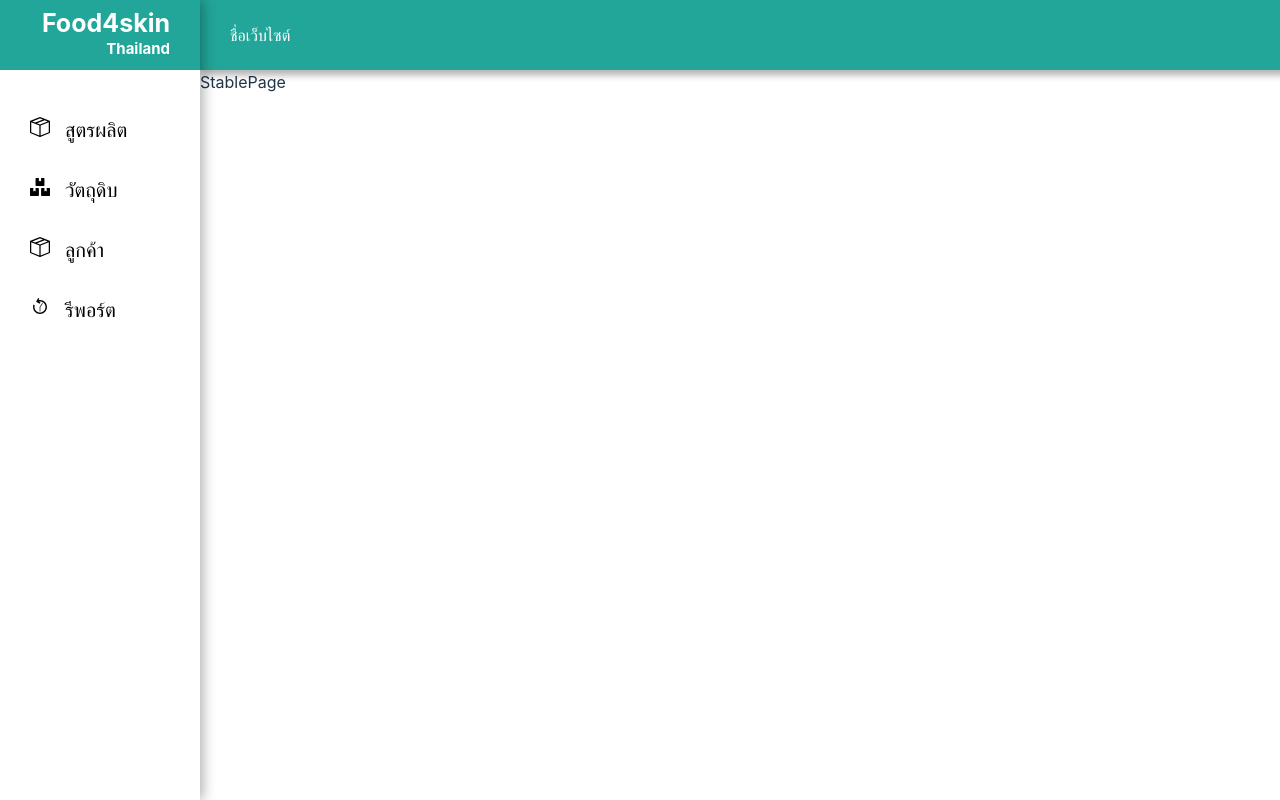
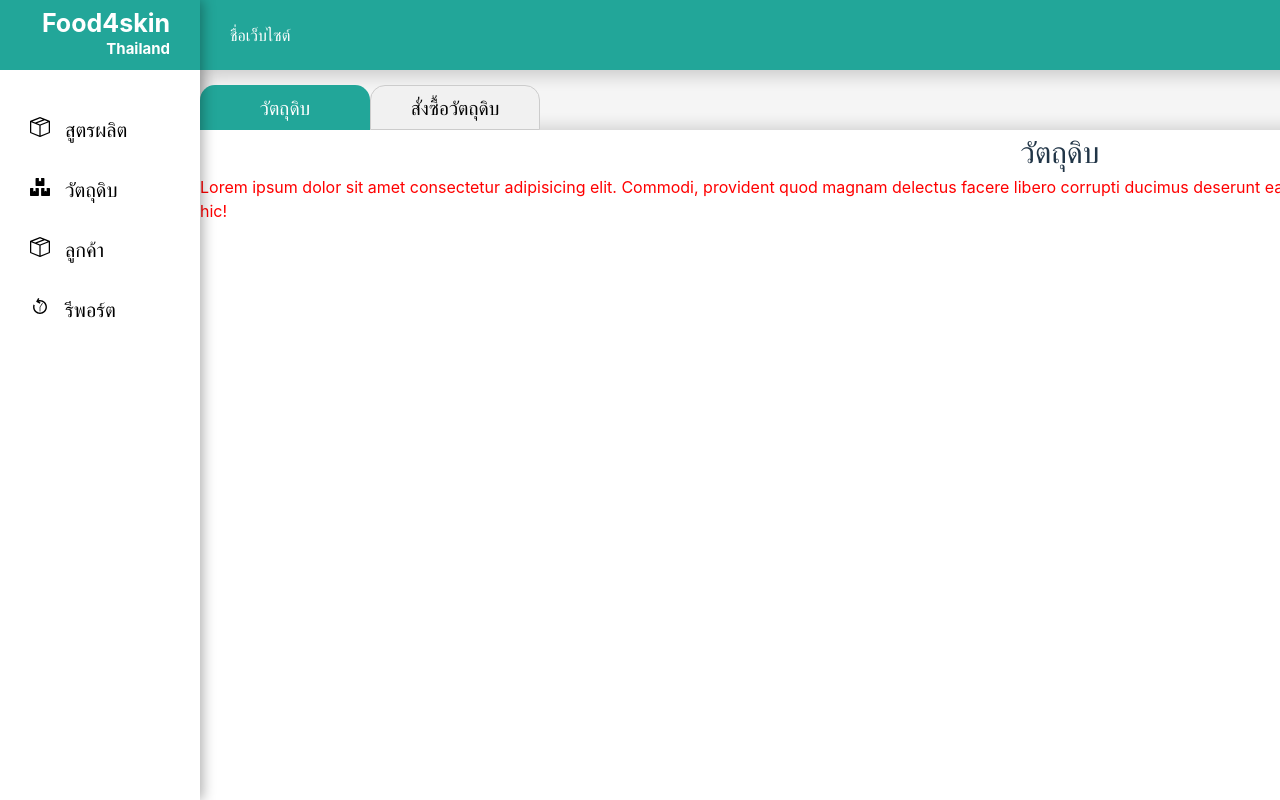
Before and after one commit to TheerawatPU/code-Project, a React (Vite) app in the folder front/: page /StablePage in a window 1280 px wide. Shown: the top 800 px of the page. Built offline with nearby package versions, Linux system fonts and the light colour scheme.

Commit message:
1.16 29-7

```diff
--- /dev/null
+++ b/front/src/CSS/Stable.css
@@ -0,0 +1,58 @@
+/* .tabsgrubs {
+  background: violet;
+}
+.tabsgrubs ul {
+  display: flex;
+  background: rgb(238, 130, 130);
+  list-style: none;
+  margin-top: 20px;
+}
+.tabsgrubs button {
+  background: #22a699;
+  color: white;
+  border-radius: 22px 20px 1px 1px;
+  border: 1px solid #12e2b8;
+}
+.tabsgrubs button:active  {
+  background: #00ffe5;
+  color: white;
+  border-radius: 22px 20px 1px 1px;
+  border: 1px solid #12e2b8;
+} */
+
+
+/* CSS สำหรับแท็บทั้งสอง */
+.tabsgrubs ul {
+    list-style-type: none;
+    /* margin-top: 20px; */
+    display: flex;
+    background: #f5f5f5;
+    height: 60px;
+    flex-direction: row;
+    align-items: flex-end;
+    box-shadow: inset 1px 2px 15px 5px rgb(0 0 0 / 16%);
+
+  }
+
+  .tabsgrubs li {
+    margin: 0 0px;
+  }
+
+  .tabsgrubs button {
+    background-color: #f1f1f1;
+    border: 1px solid #ccc;
+    padding: 8px 16px;
+    cursor: pointer;
+    /* outline: none; */
+    border-radius: 15px 15px 0px 0px;
+    width: 170px;
+    height: 45px;
+    font-size: 1.2rem;
+  }
+
+  /* CSS สำหรับแท็บที่เลือก */
+  .tabsgrubs button.active {
+    background-color: #22a699;
+    color: #ffffff;
+    border: none;
+  }
--- a/front/src/page/StablePage/StablePage.jsx
+++ b/front/src/page/StablePage/StablePage.jsx
@@ -1,9 +1,41 @@
-import React from 'react'
+import React, { useState } from "react";
+import "../../CSS/Stable.css";
+import TabContent1 from "./TabStable/TabContent1";
+import TabContent2 from "./TabStable/TabContent2";
 
 function StablePage() {
+  const [activeTab, setActiveTab] = useState(1);
+
+  const handleTabChange = (tab) => {
+    setActiveTab(tab);
+  };
+
   return (
-    <div>StablePage</div>
-  )
+    <>
+      <div className="tabsgrubs">
+        <ul>
+          <li>
+            <button
+              onClick={() => handleTabChange(1)}
+              className={activeTab === 1 ? "active" : ""}
+            >
+              วัตถุดิบ
+            </button>
+          </li>
+          <li>
+            <button
+              onClick={() => handleTabChange(2)}
+              className={activeTab === 2 ? "active" : ""}
+            >
+              สั่งซื้อวัตถุดิบ
+            </button>
+          </li>
+        </ul>
+
+        {activeTab === 1 ? <TabContent1 /> : <TabContent2 />}
+      </div>
+    </>
+  );
 }
 
-export default StablePage
+export default StablePage;
--- /dev/null
+++ b/front/src/page/StablePage/TabStable/TabContent1.jsx
@@ -0,0 +1,18 @@
+import React from "react";
+import "../../../CSS/Stable.css";
+
+function TabContent1() {
+  return (
+    <div>
+      <h2>วัตถุดิบ</h2>
+      <p>
+        Lorem ipsum dolor sit amet consectetur adipisicing elit. Commodi,
+        provident quod magnam delectus facere libero corrupti ducimus deserunt
+        ea dolore laudantium, enim pariatur repellat maiores exercitationem
+        sequi qui tempora hic!
+      </p>
+    </div>
+  );
+}
+
+export default TabContent1;
--- /dev/null
+++ b/front/src/page/StablePage/TabStable/TabContent2.jsx
@@ -0,0 +1,13 @@
+import React from 'react'
+import "../../../CSS/Stable.css"
+
+function TabContent2() {
+  return (
+    <div>
+      <h2>สั่งซื้อวัตถุดิบ</h2>
+      <p>Content for Tab 2</p>
+    </div>
+  )
+}
+
+export default TabContent2
```
Also changed, not shown: front/src/page/StablePage/Stable.jsx (deleted, +0 -9 lines), 1 other file (tests, documents, lock files or other folders).
